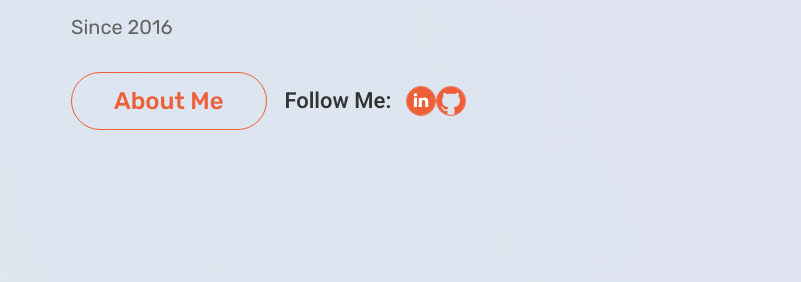
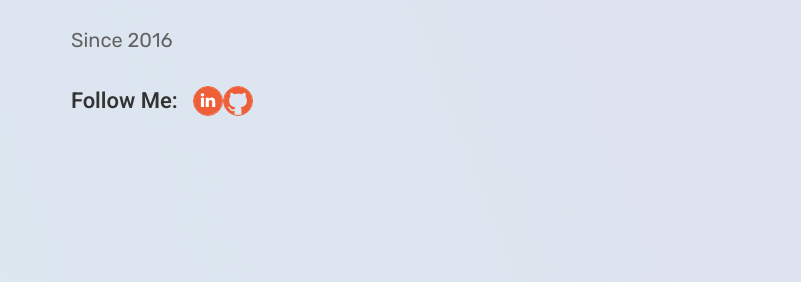
Before and after one commit to JoyceRosBat/JoyceRosBat.github.io, a website: page index.html in a window 1280 px wide. Shown: the part 445-727 px from the top of the page, 479-1280 px from the left. Drawn offline with nearby package versions, Linux system fonts and the light colour scheme.

Commit message:
Update profile

```diff
--- a/index.html
+++ b/index.html
@@ -163,7 +163,7 @@
                   <h3 class="font-heebo font-normal text-primary dark:text-white">iOS Developer</h3>
                   <p class="lg:text-[20px] md:text-[16px] text-paragraph dark:text-slate-200 lg:mt-[18px] md:mt-[15px]">Since 2016<br></p>
                    <div class="flex items-center gap-[18px] flex-wrap mt-[30px] sm:justify-center">
-                      <a href="#about" class="btn outline-btn text-accent1 shrink-0">About Me</a>
+                      <!-- <a href="#about" class="btn outline-btn text-accent1 shrink-0">About Me</a> -->
                       <div class="flex items-center flex-wrap gap-[15px] sm:justify-center">
                         <span class="font-heebo lg:text-[22px] md:text-[18px] font-semibold shrink-0 text-primary dark:text-white">Follow Me: </span>
                         <div class="flex items-center">
```
